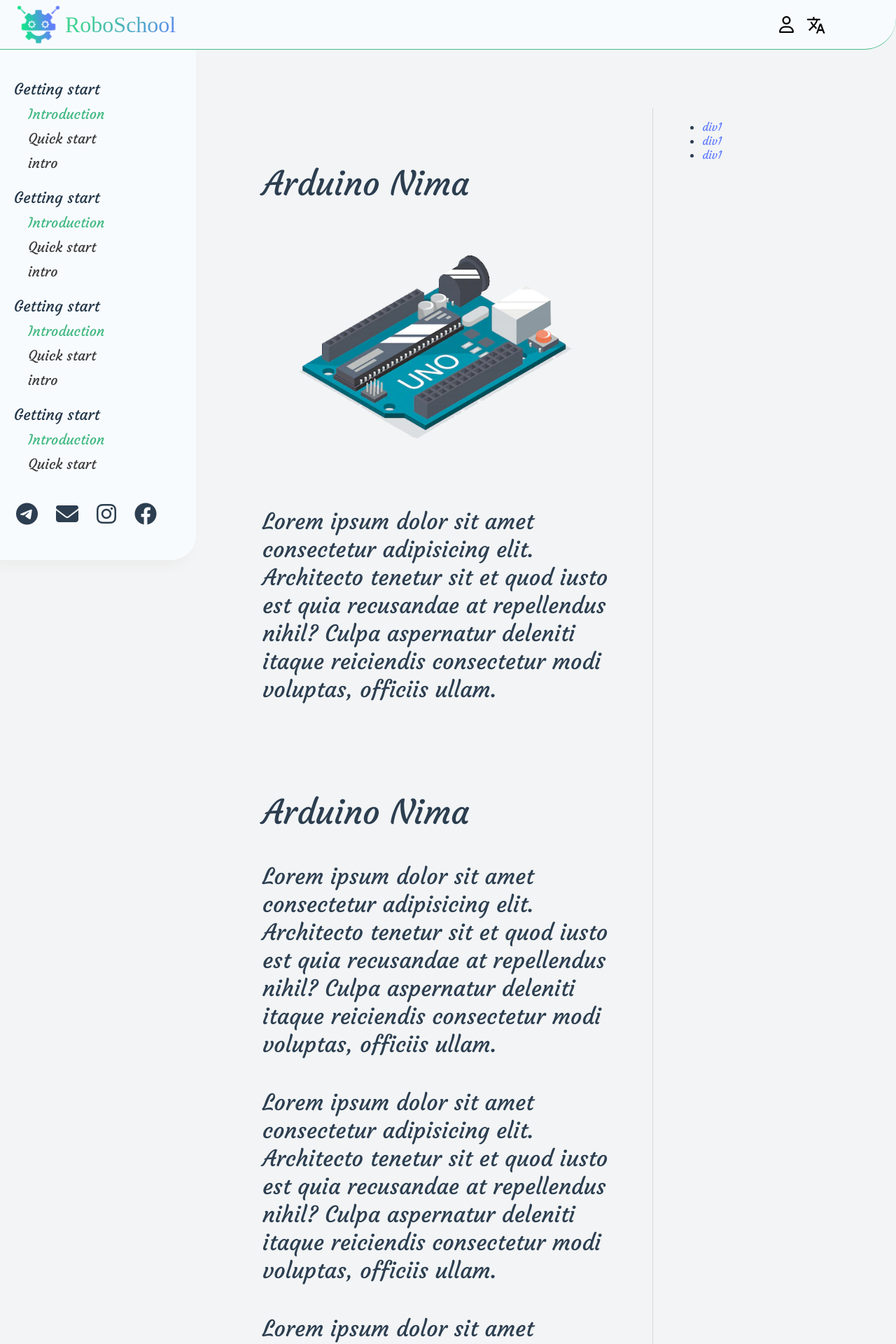
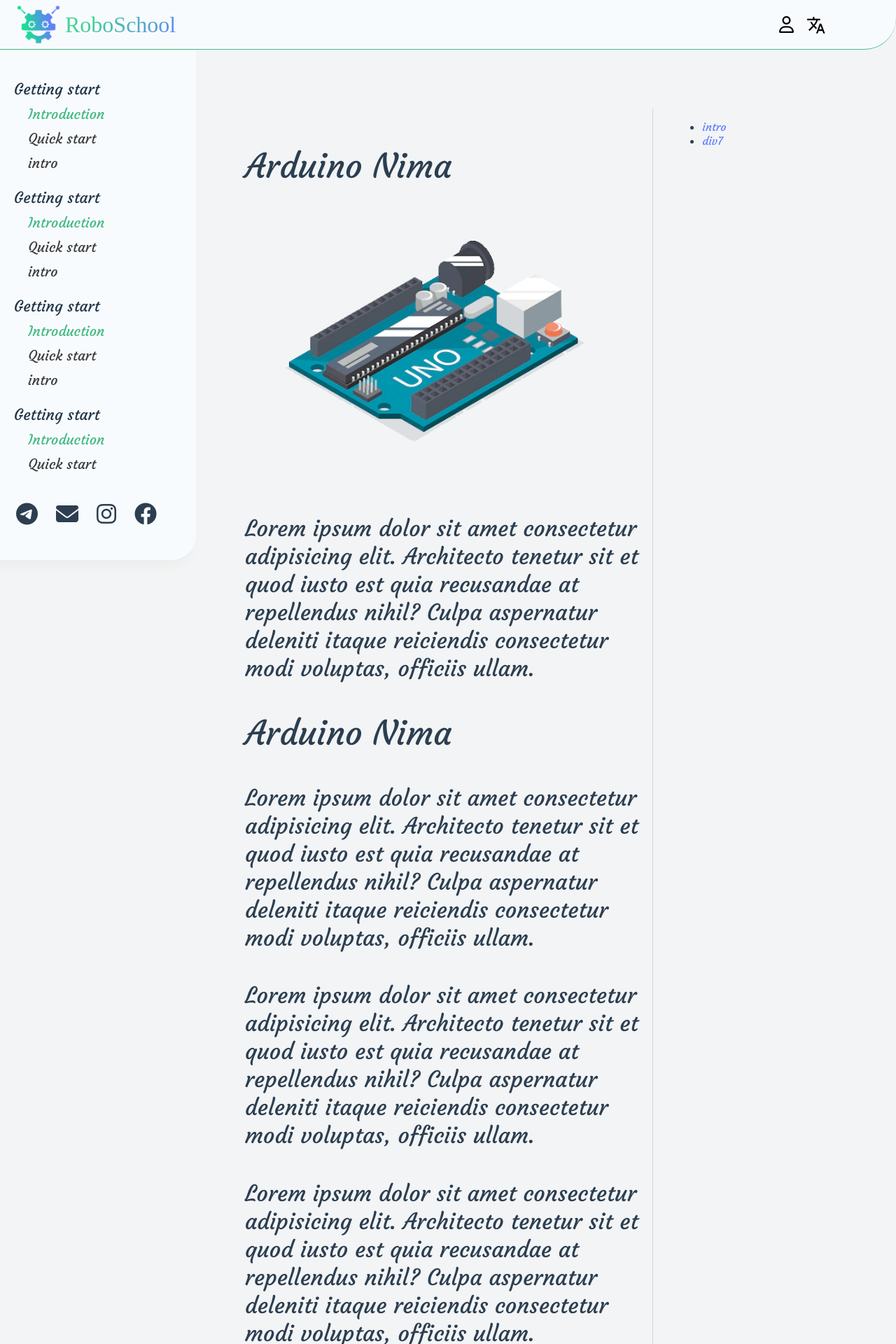
Before and after one commit to safarbek0227/roboschool, a Vue app: page /learn#div7 in a window 1280 px wide. Shown: the top 1920 px of the page at 70% size. Built offline with nearby package versions, Linux system fonts and the light colour scheme; some icons are missing.

Commit message:
new  hash checker add

```diff
--- a/package.json
+++ b/package.json
@@ -9,7 +9,9 @@
   },
   "dependencies": {
     "core-js": "^3.8.3",
+    "jquery": "^3.6.1",
     "vue": "^3.2.13",
+    "vue-anchor-router-link": "^0.8.5",
     "vue-router": "^4.0.3"
   },
   "devDependencies": {
--- a/src/router/index.js
+++ b/src/router/index.js
@@ -74,20 +74,19 @@
 ]
 
 const router = createRouter({
-  history: createWebHistory(process.env.BASE_URL),
+  history: createWebHistory(),
   routes,
   linkActiveClass: "active", // active class for non-exact links.
   linkExactActiveClass: "active", // active class for *exact* links.,
   scrollBehavior(to) {
     if (to.hash) {
-      console.log(to)
       return {
         el: to.hash,
-        behavior: "smooth",
-        top: 50
+        top: 90
       }
     }
   }
+
 })
 
 
--- a/src/views/dashboard/intro-page.vue
+++ b/src/views/dashboard/intro-page.vue
@@ -5,7 +5,7 @@
       <div class="row">
         <div class="col-xl-8">
           <div class="card">
-            <div class="step-content" ref="div1" id="intro">
+            <div class="step-content header-anchor" ref="div1" id="intro">
               <h1>Arduino Nima</h1>
               <img src="@/assets/arduino.png" alt="" />
               <h4>
@@ -15,7 +15,7 @@
                 consectetur modi voluptas, officiis ullam.
               </h4>
             </div>
-            <div class="step-content" id="div2">
+            <div class="step-content header-anchor" id="div2">
               <h1>Arduino Nima</h1>
               <h4>
                 Lorem ipsum dolor sit amet consectetur adipisicing elit.
@@ -36,7 +36,7 @@
                 consectetur modi voluptas, officiis ullam.
               </h4>
             </div>
-            <div class="step-content" id="div3">
+            <div class="step-content header-anchor" id="div3">
               <h1>Arduino Nima</h1>
               <img src="@/assets/arduino.png" alt="" />
               <h4>
@@ -46,7 +46,7 @@
                 consectetur modi voluptas, officiis ullam.
               </h4>
             </div>
-            <div class="step-content" id="div4">
+            <div class="step-content header-anchor" id="div4">
               <h1>Arduino Nima</h1>
               <img src="@/assets/arduino.png" alt="" />
               <h4>
@@ -56,7 +56,7 @@
                 consectetur modi voluptas, officiis ullam.
               </h4>
             </div>
-            <div class="step-content" ref="div5">
+            <div class="step-content header-anchor" id="div5">
               <h1>Arduino Nima</h1>
               <img src="@/assets/arduino.png" alt="" />
               <h4>
@@ -66,7 +66,7 @@
                 consectetur modi voluptas, officiis ullam.
               </h4>
             </div>
-            <div class="step-content" ref="div6">
+            <div class="step-content header-anchor" id="div6">
               <h1>Arduino Nima</h1>
               <img src="@/assets/arduino.png" alt="" />
               <h4>
@@ -76,7 +76,7 @@
                 consectetur modi voluptas, officiis ullam.
               </h4>
             </div>
-            <div class="step-content" ref="div7">
+            <div class="step-content header-anchor" id="div7">
               <h1>Arduino Nima</h1>
               <img src="@/assets/arduino.png" alt="" />
               <h4>
@@ -92,13 +92,10 @@
           <div class="sticky">
             <ul>
               <li>
-                <router-link  to='#intro'>div1</router-link>
+                <router-link to="#intro">intro</router-link>
               </li>
               <li>
-                <router-link  to='#div2'>div1</router-link>
-              </li>
-              <li>
-                <router-link  to='#div3'>div1</router-link>
+                <router-link to="#div7">div7</router-link>
               </li>
             </ul>
           </div>
@@ -110,13 +107,37 @@
 
 <script>
 export default {
-  methods: {
-
+  data() {
+    return {
+    };
+  },
+  mounted() {
+    // const el = document.querySelector(this.$route.hash)
+    // el && el.scrollIntoView({behavior: "smooth", block: "end", inline: "nearest",})
+    window.onload = () => {
+      window.onscroll = () => {
+        let anchors = document.querySelectorAll(".step-content");
+        for(let i = 0; i < anchors.length; i++){
+        if (
+          window.pageYOffset >= anchors[i].offsetTop &&
+          window.pageYOffset <=
+            anchors[i].offsetTop + anchors[i].scrollHeight
+        ) {
+          history.pushState({}, "", "#" + anchors[i].id);
+          console.log("#" + anchors[i].id);
+          console.log(i);
+        }
+      }
+      };
+    };
   },
 };
 </script>
 
 <style>
+a.linkActiveClass {
+  color: black;
+}
 .section {
   padding: 25px;
 }
@@ -124,7 +145,7 @@
   padding: 20px;
   border-right: 1px solid #05050520;
 }
-.card .step-content {
+.card .step-content .header-anchor {
   padding: 25px;
 }
 
```
Also changed, not shown: 1 other file (tests, documents, lock files or other folders).
